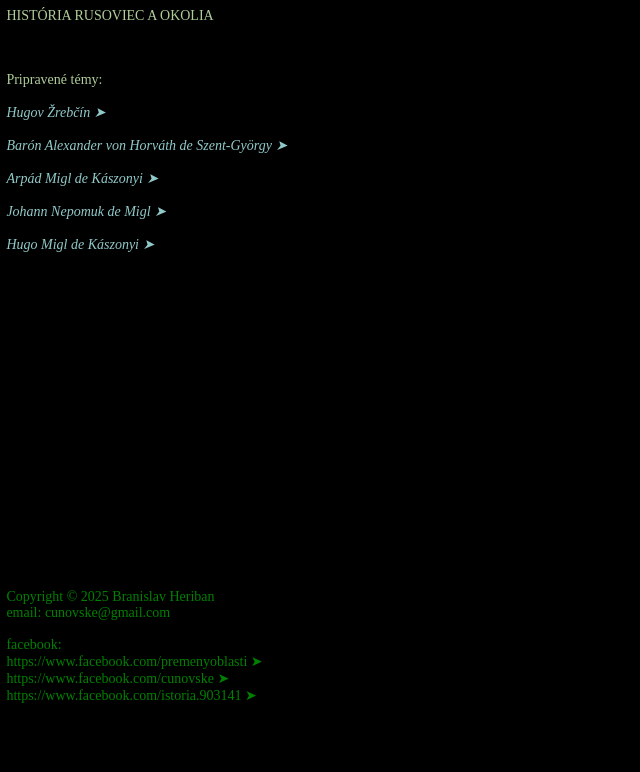
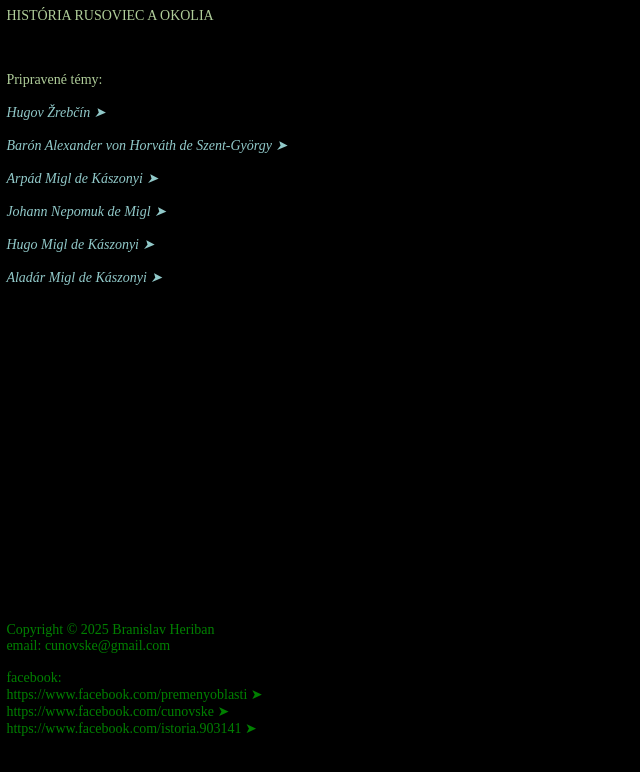
Before and after one commit to historia-rusoviec/historia-rusoviec.github.io, a plain HTML site: page index.html in a window 1280 px wide. Shown: the whole page, without its empty margins (0-640 px from the left). Drawn offline with Linux system fonts and the light colour scheme.

Commit message:
Update index.html

```diff
--- a/index.html
+++ b/index.html
@@ -38,6 +38,10 @@ HISTÓRIA RUSOVIEC A OKOLIA <br><br>
 		<br><br>
 <a href="https://historia-rusoviec.github.io/hugo-migl/">Hugo Migl de Kászonyi ➤</a>
 		<br><br>
+<a href="https://historia-rusoviec.github.io/aladar-migl/">Aladár Migl de Kászonyi ➤</a>
+		<br><br>
+
+
 	</span>
 
 <BR><BR>
```
